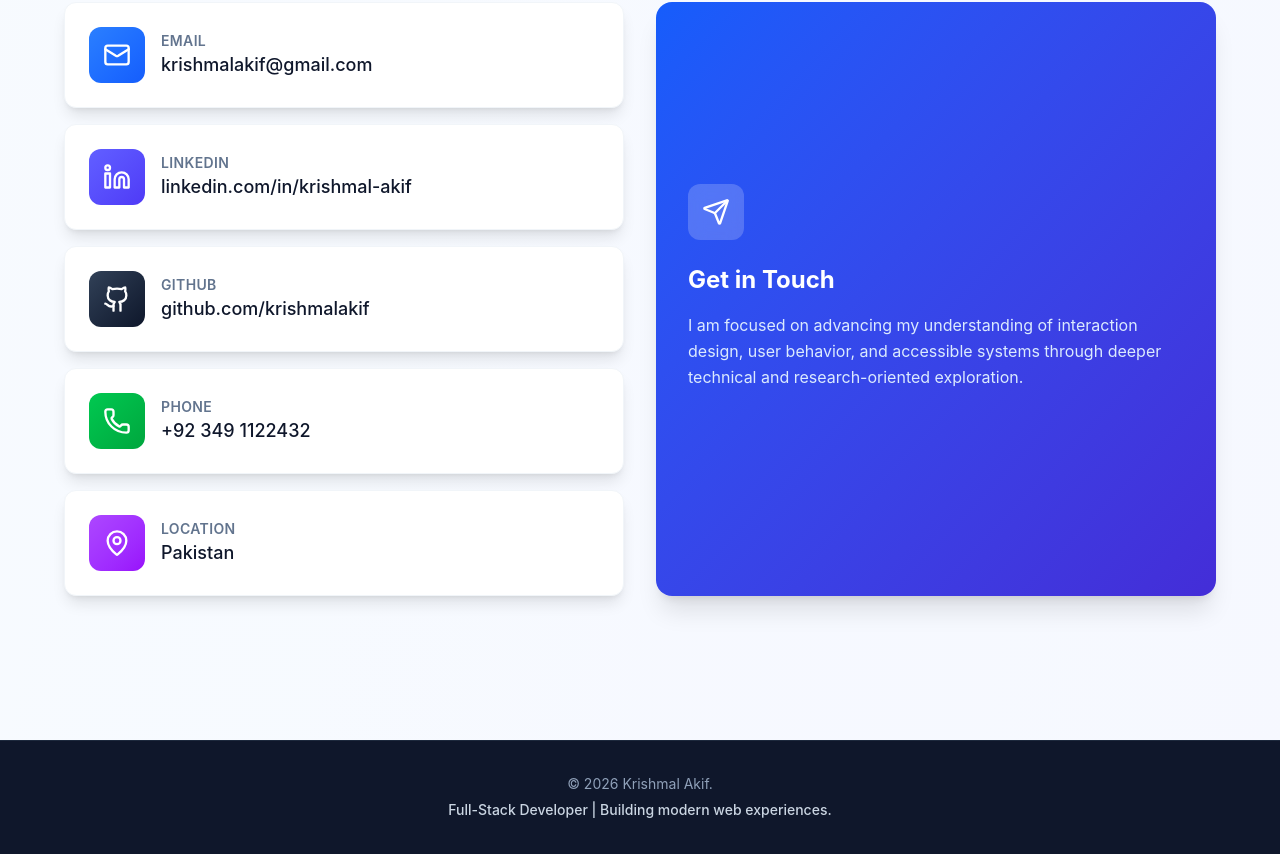
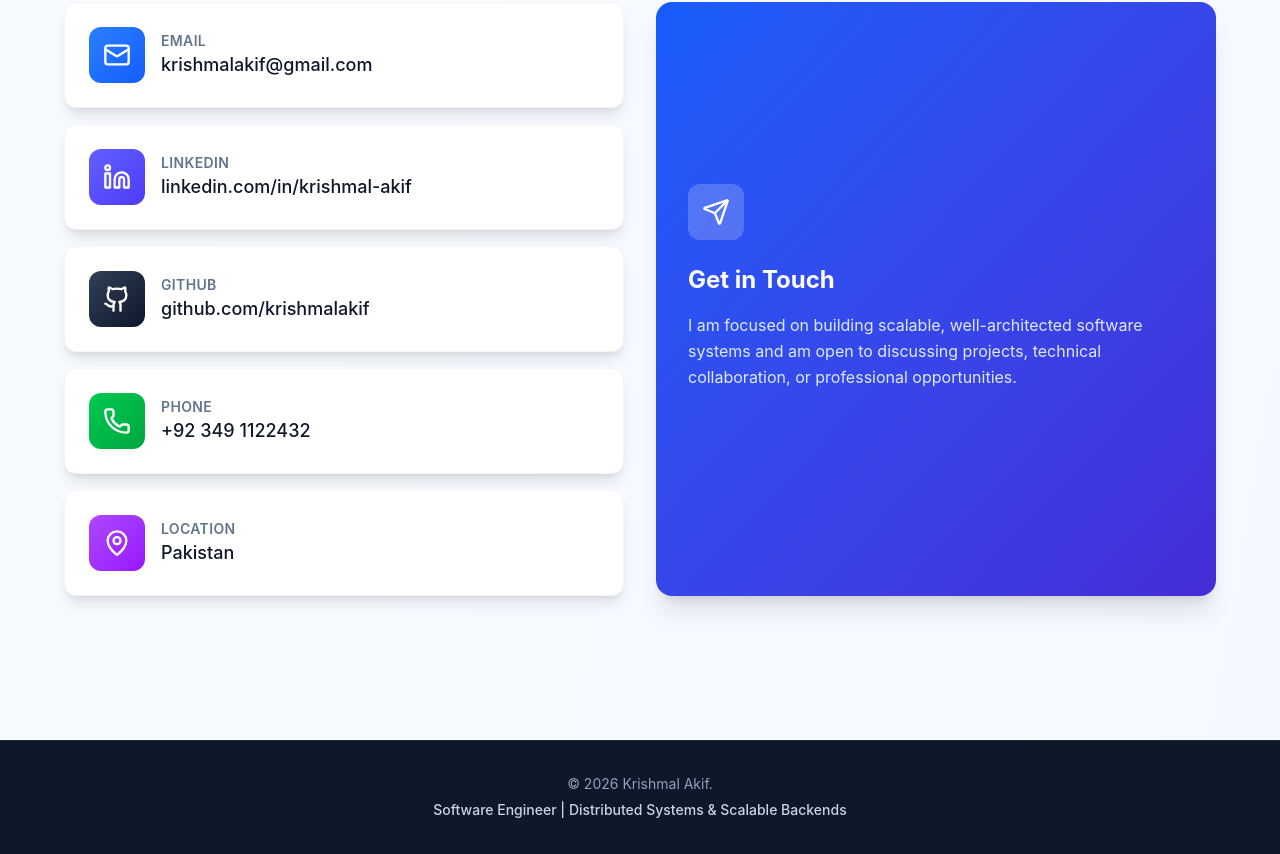
Before and after one commit to krishmalakif/portfolio, a React (Vite) app: page / in a window 1280 px wide. Shown: the part 6746-7600 px from the top of the page. Built offline with nearby package versions, Linux system fonts and the light colour scheme.

Commit message:
Consistency fix: update footer and contact tagline to match site-wide engineering identity

```diff
--- a/src/app/App.tsx
+++ b/src/app/App.tsx
@@ -41,7 +41,7 @@ export default function App() {
             © 2026 Krishmal Akif.
           </p>
           <p className="text-slate-300 text-sm font-medium mt-1 leading-relaxed">
-            Full-Stack Developer | Building modern web experiences.
+            Software Engineer | Distributed Systems &amp; Scalable Backends
           </p>
         </div>
       </footer>}
--- a/src/app/components/Contact.tsx
+++ b/src/app/components/Contact.tsx
@@ -103,7 +103,7 @@ export function Contact() {
             </div>
             <h3 className="text-2xl font-bold mb-4">Get in Touch</h3>
             <p className="text-blue-100 leading-relaxed mb-6">
-              I am focused on advancing my understanding of interaction design, user behavior, and accessible systems through deeper technical and research-oriented exploration.
+              I am focused on building scalable, well-architected software systems and am open to discussing projects, technical collaboration, or professional opportunities.
             </p>
           </div>
         </div>
```
